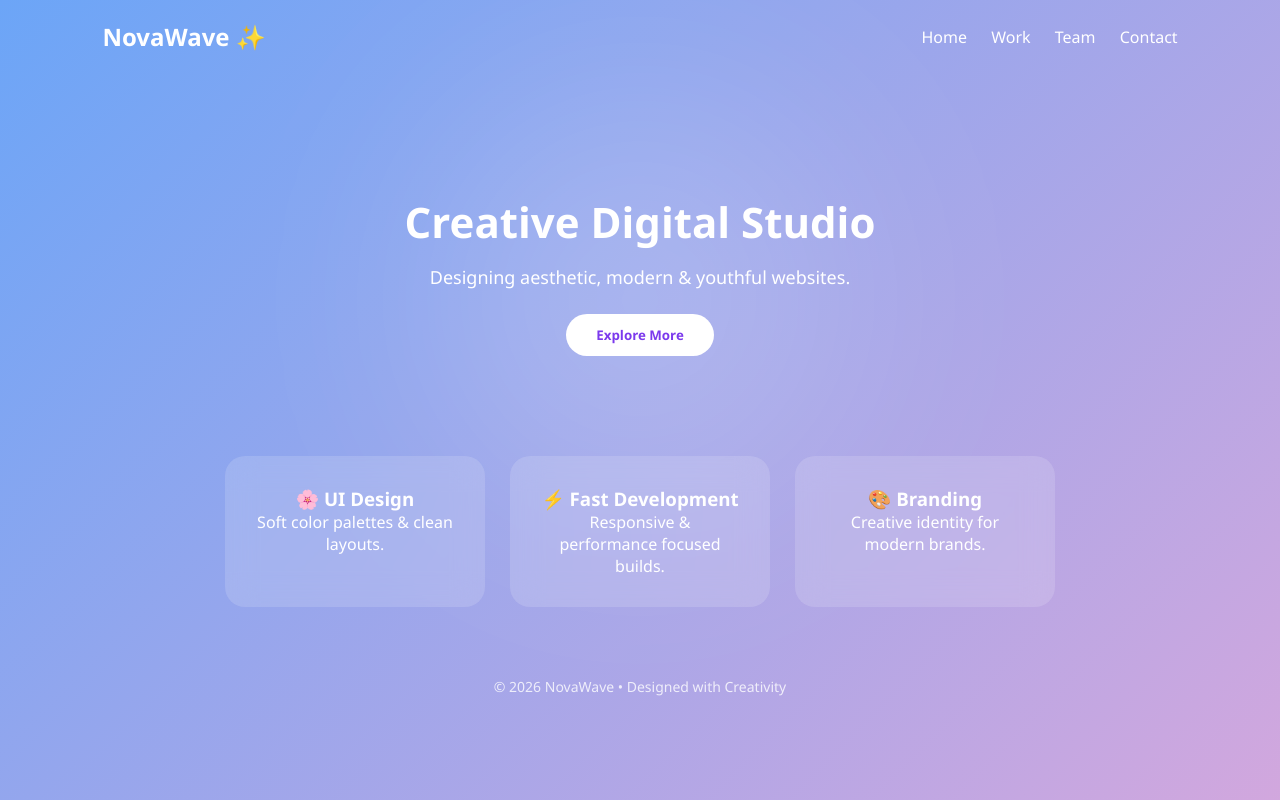
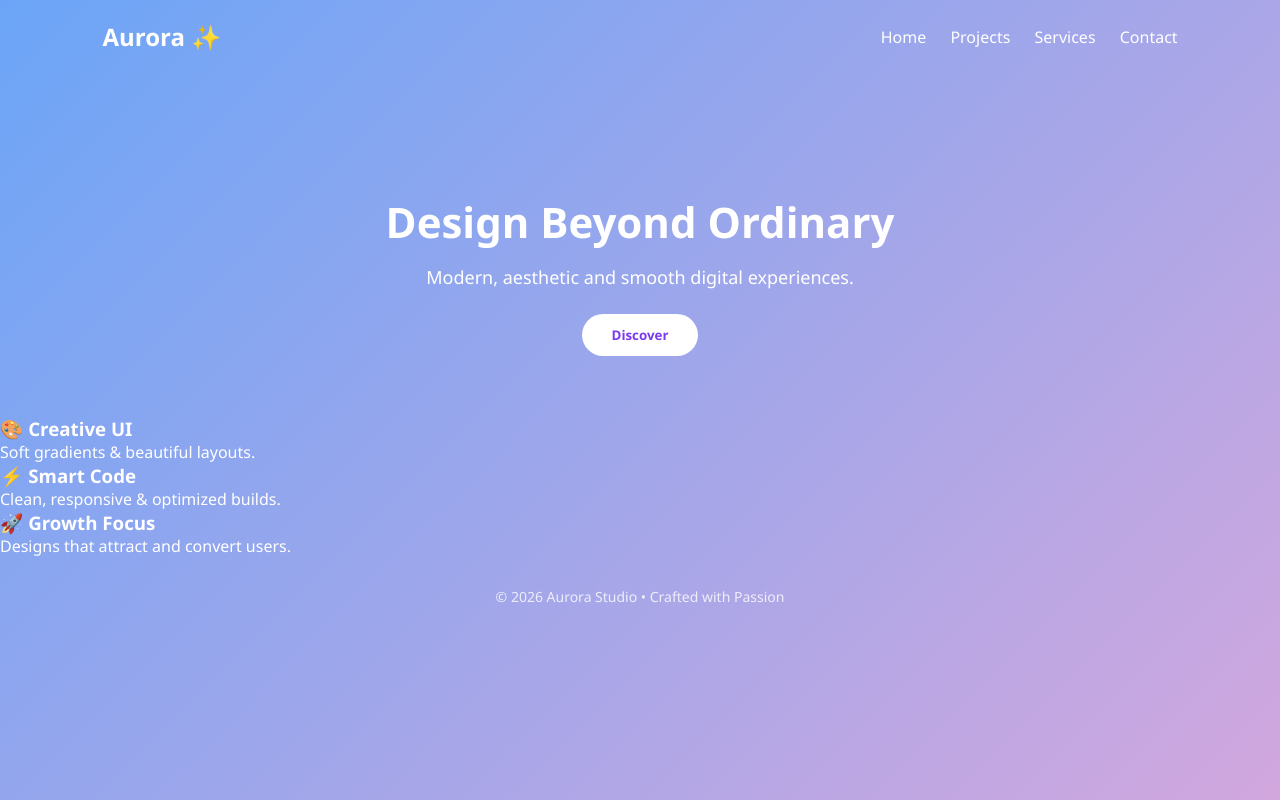
Before and after one commit to pranalipise71-arch/Nebulahost, a plain HTML site: page index.html in a window 1280 px wide. Drawn offline with Linux system fonts and the light colour scheme; files that its build step writes are made by us from their sources.

Commit message:
Rename NovaWave to Aurora Studio in index.html

```diff
--- a/index.html
+++ b/index.html
@@ -3,51 +3,49 @@
 <head>
 <meta charset="UTF-8">
 <meta name="viewport" content="width=device-width, initial-scale=1.0">
-<title>NovaWave</title>
+<title>Aurora Studio</title>
 
-<link rel="stylesheet" href="style.css?v=2">
+<link rel="stylesheet" href="style.css">
 </head>
 <body>
 
-<div class="bg-blur"></div>
-
 <header>
-  <div class="logo">NovaWave ✨</div>
+  <div class="logo">Aurora ✨</div>
   <nav>
     <a href="#">Home</a>
-    <a href="#">Work</a>
-    <a href="#">Team</a>
+    <a href="#">Projects</a>
+    <a href="#">Services</a>
     <a href="#">Contact</a>
   </nav>
 </header>
 
 <section class="hero">
-  <h1>Creative Digital Studio</h1>
-  <p>Designing aesthetic, modern & youthful websites.</p>
-  <button>Explore More</button>
+  <h1>Design Beyond Ordinary</h1>
+  <p>Modern, aesthetic and smooth digital experiences.</p>
+  <button>Discover</button>
 </section>
 
-<section class="cards">
+<section class="grid">
 
-  <div class="card">
-    <h3>🌸 UI Design</h3>
-    <p>Soft color palettes & clean layouts.</p>
+  <div class="box">
+    <h3>🎨 Creative UI</h3>
+    <p>Soft gradients & beautiful layouts.</p>
   </div>
 
-  <div class="card">
-    <h3>⚡ Fast Development</h3>
-    <p>Responsive & performance focused builds.</p>
+  <div class="box">
+    <h3>⚡ Smart Code</h3>
+    <p>Clean, responsive & optimized builds.</p>
   </div>
 
-  <div class="card">
-    <h3>🎨 Branding</h3>
-    <p>Creative identity for modern brands.</p>
+  <div class="box">
+    <h3>🚀 Growth Focus</h3>
+    <p>Designs that attract and convert users.</p>
   </div>
 
 </section>
 
 <footer>
-  © 2026 NovaWave • Designed with Creativity
+  © 2026 Aurora Studio • Crafted with Passion
 </footer>
 
 </body>
```
